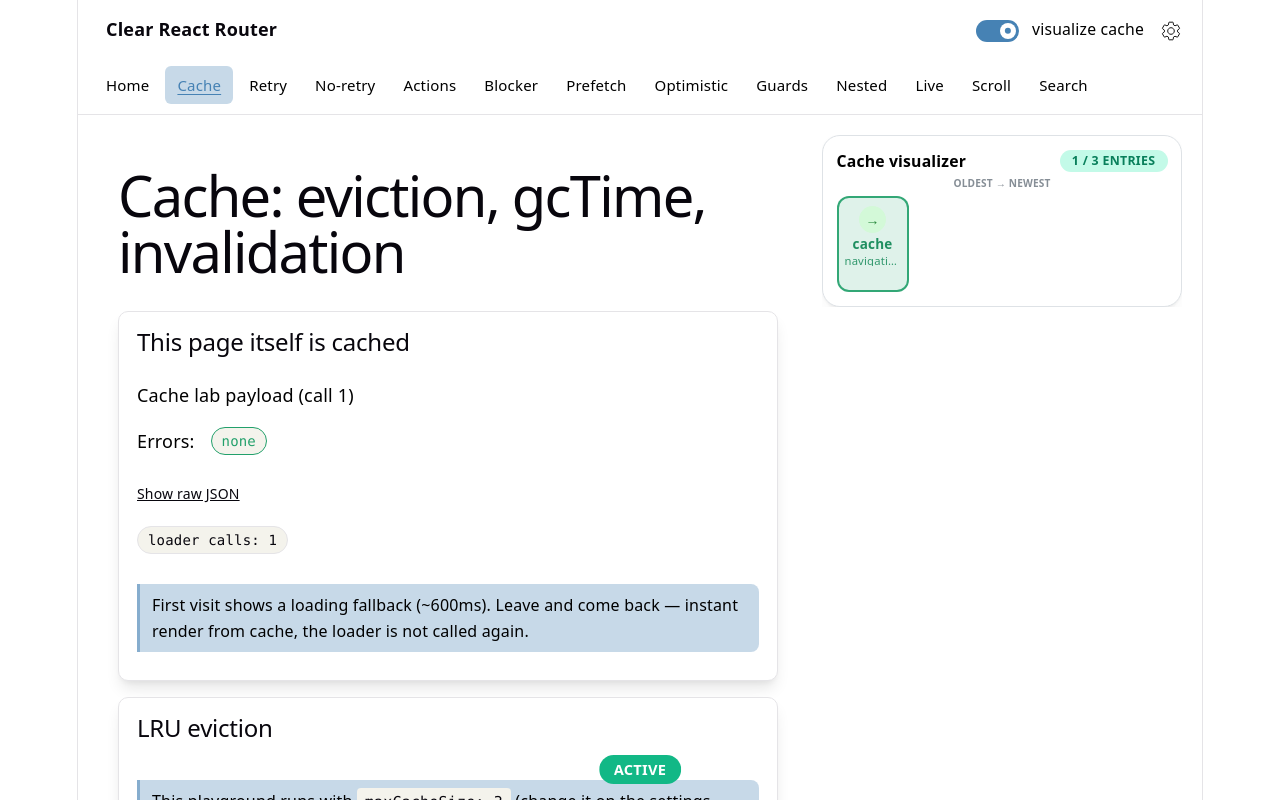
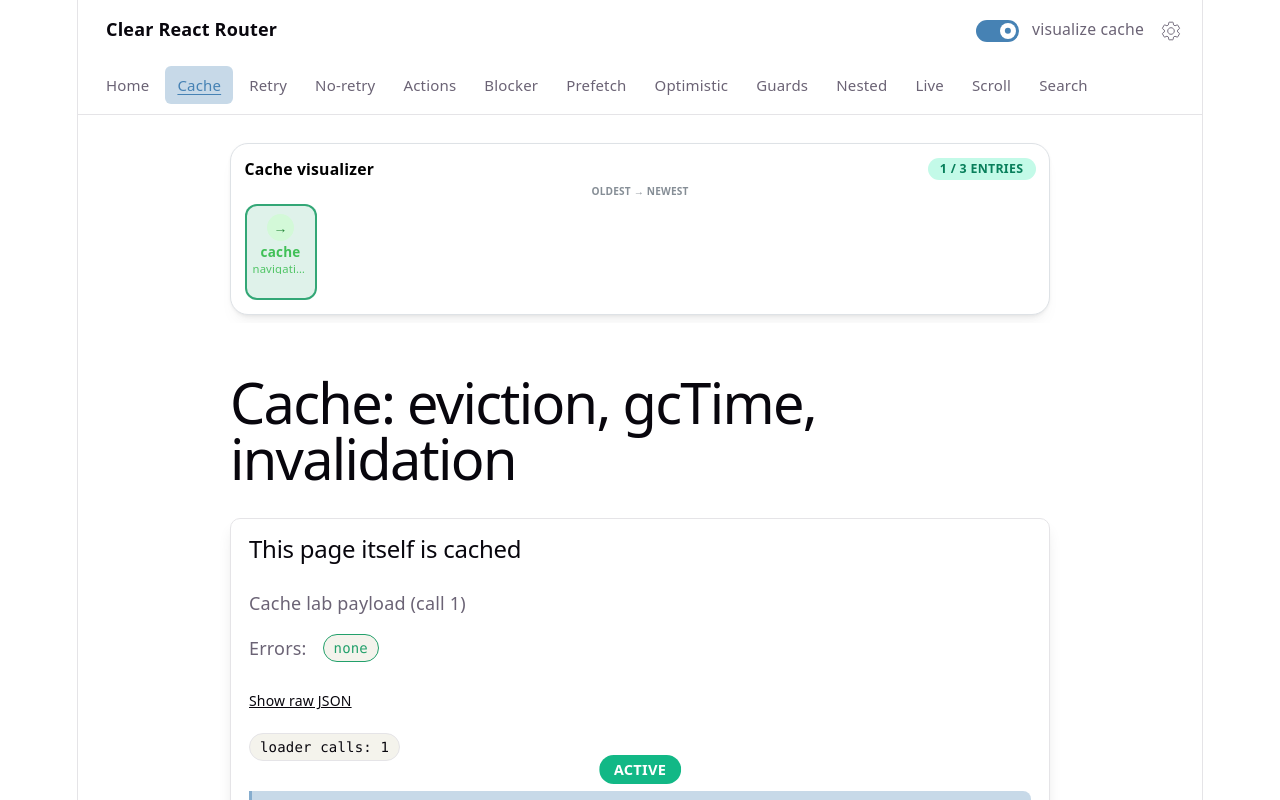
Before and after one commit to AndrewBubnov/clear-react-router, a React (Vite) app: page /playground/cache in a window 1280 px wide. Shown: the top 800 px of the page. Built offline with nearby package versions, Linux system fonts and the light colour scheme.

Commit message:
Fix playground's dark theme

```diff
--- a/src/App.tsx
+++ b/src/App.tsx
@@ -1,5 +1,5 @@
 import { AnimatePresence, motion } from 'motion/react';
-import { Badge, MantineProvider, createTheme } from '@mantine/core';
+import { Badge, MantineProvider, createTheme, type MantineTheme } from '@mantine/core';
 import { useMediaQuery } from '@mantine/hooks';
 import { Router, useRouteStatus, type Status as RouteStatus } from './playground/clear-router';
 import { CacheVisualizer } from './playground/CacheVisualizer';
@@ -12,7 +12,6 @@ import './playground/playground.css';
 const Shell = () => {
 	const { isAnimated, animationDuration, maxCacheSize, defaultPrefetch, minLoaderDuration, showCacheVisualizer } =
 		usePlaygroundSettings();
-	const isWide = useMediaQuery('(min-width: 1280px)');
 	const reduceMotion = useMediaQuery('(prefers-reduced-motion: reduce)');
 	return (
 		<div>
@@ -30,7 +29,6 @@ const Shell = () => {
 								transition: reduceMotion
 									? { duration: 0 }
 									: {
-											delay: isWide ? 0.2 : 0,
 											type: 'spring',
 											stiffness: 400,
 											damping: 28,
@@ -47,7 +45,6 @@ const Shell = () => {
 						</motion.div>
 					)}
 				</AnimatePresence>
-				<div className="pg-main">
 				<Router
 					routes={playgroundRoutes}
 					isAnimated={isAnimated}
@@ -56,7 +53,6 @@ const Shell = () => {
 					defaultPrefetch={defaultPrefetch === 'auto' ? undefined : defaultPrefetch}
 					defaultMinLoaderDuration={minLoaderDuration}
 				/>
-				</div>
 			</div>
 		</div>
 	);
@@ -99,9 +95,16 @@ const theme = createTheme({
 	},
 });
 
+const cssVariablesResolver = (t: MantineTheme) => ({
+	variables: {},
+	light: {},
+	// Mantine's light variant paints text with shade 0 (near-white) in dark mode; use the mid shade instead.
+	dark: { '--mantine-color-steelblue-light-color': t.colors.steelblue[4] },
+});
+
 const App = () => {
 	return (
-		<MantineProvider theme={theme}>
+		<MantineProvider theme={theme} defaultColorScheme="auto" cssVariablesResolver={cssVariablesResolver}>
 			<PlaygroundSettingsProvider>
 				<Shell />
 				<Status />
--- a/src/index.css
+++ b/src/index.css
@@ -14,18 +14,28 @@
   --sans: system-ui, 'Segoe UI', Roboto, sans-serif;
   --heading: system-ui, 'Segoe UI', Roboto, sans-serif;
   --mono: ui-monospace, Consolas, monospace;
+
+  --app-width: 1126px;
+  --content-width: 860px;
+  --page-gutter: 20px;
+
+  --fs-base: clamp(16px, 1.56vw, 18px);
+  --fs-h1: clamp(36px, 7.8vw - 44px, 56px);
+  --fs-h2: clamp(20px, 1.56vw + 4px, 24px);
+  --space-h1: clamp(20px, 4.7vw - 28px, 32px);
+
   a {
     color: currentColor;
     text-decoration: none;
   }
   .active-link {
     text-decoration: underline;
-    color: #4682b4;
+    color: var(--accent);
   }
   .pending-link {
     opacity: 0.5;
   }
-  font: 18px/145% var(--sans);
+  font: var(--fs-base)/145% var(--sans);
   letter-spacing: 0.18px;
   color-scheme: light dark;
   color: var(--text);
@@ -34,10 +44,6 @@
   text-rendering: optimizeLegibility;
   -webkit-font-smoothing: antialiased;
   -moz-osx-font-smoothing: grayscale;
-
-  @media (max-width: 1024px) {
-    font-size: 16px;
-  }
 }
 
 @media (prefers-color-scheme: dark) {
@@ -60,7 +66,7 @@
 }
 
 #root {
-  width: 1126px;
+  width: var(--app-width);
   max-width: 100%;
   margin: 0 auto;
   text-align: center;
@@ -73,6 +79,9 @@
 
 body {
   margin: 0;
+  /* Our palette drives the page shell in both schemes; keep Mantine's baseline from overriding it. */
+  background: var(--bg);
+  color: var(--text);
   /* Mantine's layered baseline sets font-family/line-height on body; inherit keeps our :root typography. */
   font: inherit;
 }
@@ -85,22 +94,15 @@ h2 {
 }
 
 h1 {
-  font-size: 56px;
+  font-size: var(--fs-h1);
   letter-spacing: -1.68px;
-  margin: 32px 0;
-  @media (max-width: 1024px) {
-    font-size: 36px;
-    margin: 20px 0;
-  }
+  margin: var(--space-h1) 0;
 }
 h2 {
-  font-size: 24px;
+  font-size: var(--fs-h2);
   line-height: 118%;
   letter-spacing: -0.24px;
   margin: 0 0 8px;
-  @media (max-width: 1024px) {
-    font-size: 20px;
-  }
 }
 p {
   margin: 0;
--- a/src/playground/CacheVisualizer.tsx
+++ b/src/playground/CacheVisualizer.tsx
@@ -11,7 +11,6 @@ const REASON = {
 	navigation: {
 		bg: 'rgba(34,160,107,0.14)',
 		border: 'rgba(34,160,107,0.9)',
-		color: '#1f8f60',
 		theme: 'green',
 		icon: '→',
 		label: 'navigation',
@@ -19,7 +18,6 @@ const REASON = {
 	prefetch: {
 		bg: 'rgba(112,72,232,0.14)',
 		border: 'rgba(112,72,232,0.9)',
-		color: '#6741d9',
 		theme: 'violet',
 		icon: '↯',
 		label: 'prefetch',
@@ -27,7 +25,6 @@ const REASON = {
 	invalidate: {
 		bg: 'rgba(217,72,15,0.13)',
 		border: 'rgba(217,72,15,0.9)',
-		color: '#c2410c',
 		theme: 'orange',
 		icon: '↻',
 		label: 'invalidate',
@@ -35,7 +32,6 @@ const REASON = {
 	polling: {
 		bg: 'rgba(51,112,180,0.12)',
 		border: 'rgba(51,112,180,0.9)',
-		color: '#3370b4',
 		theme: 'blue',
 		icon: '⟳',
 		label: 'polling',
@@ -86,10 +82,10 @@ const CacheCard = ({ item, now }: { item: DisplayItem; now: number }) => {
 			<ThemeIcon size={24} radius="xl" variant="light" color={style.theme}>
 				<span style={{ fontSize: 14, lineHeight: 1 }}>{style.icon}</span>
 			</ThemeIcon>
-			<Text size="xs" fw={700} truncate style={{ maxWidth: '100%', color: style.color }}>
+			<Text size="xs" fw={700} truncate style={{ maxWidth: '100%' }} c={style.theme}>
 				{shortLabel(entry.path)}
 			</Text>
-			<Text size="10px" truncate style={{ maxWidth: '100%', color: style.color, opacity: 0.9 }}>
+			<Text size="10px" truncate style={{ maxWidth: '100%', opacity: 0.9 }} c={style.theme}>
 				{style.label}
 			</Text>
 			{progress !== undefined && remaining !== undefined && (
--- a/src/playground/SettingsPage.tsx
+++ b/src/playground/SettingsPage.tsx
@@ -156,7 +156,7 @@ const SettingsPage = () => {
 					navigation, active and pending states in all three.
 				</p>
 			</div>
-			<div className="pg-card pg-card-short">
+			<div className="pg-card">
 				<h2>Min loader duration</h2>
 				<div className="pg-row pg-settings-loader-wrap">
 					<div className="pg-row">
@@ -181,7 +181,7 @@ const SettingsPage = () => {
 					blinks. Try a high value and navigate to a fast route: the spinner above previews the delay.
 				</p>
 			</div>
-			<div className="pg-card pg-card-short">
+			<div className="pg-card">
 				<h2>Show status badge</h2>
 				<div className="pg-row">
 					<Switch
--- a/src/playground/playground.css
+++ b/src/playground/playground.css
@@ -1,7 +1,7 @@
 .pg-wrap {
-	max-width: 860px;
+	max-width: var(--content-width);
 	margin: 0 auto;
-	padding: 20px 20px 64px;
+	padding: var(--page-gutter) var(--page-gutter) 64px;
 	text-align: left;
 	perspective: 1000px;
 }
@@ -22,12 +22,6 @@
 	font-size: 15px;
 }
 
-@media (hover: hover) {
-	.pg-nav-link:hover {
-		background: var(--accent-bg);
-	}
-}
-
 .pg-brand {
 	font-weight: 600;
 	color: var(--text-h);
@@ -45,7 +39,6 @@
 	margin: 16px 0;
 	background: var(--bg);
 	box-shadow: var(--shadow);
-	min-height: 185px;
 }
 
 .pg-card-home {
@@ -57,10 +50,6 @@
 .pg-card-home:hover {
 	transform: translateY(-1px) translateZ(40px);
 	box-shadow: 0 20px 30px rgba(0, 0, 0, 0.15);
-}
-
-.pg-card-short {
-	min-height: 85px;
 }
 
 .pg-settings-grid {
@@ -256,7 +245,7 @@
 	border: 1px solid var(--border);
 	background: var(--bg);
 	color: var(--text-h);
-	width: 300px;
+	width: min(300px, 100%);
 }
 
 .pg-feed {
@@ -322,7 +311,7 @@
 }
 
 .pg-wrap a {
-	color: steelblue;
+	color: var(--accent);
 	text-decoration: underline;
 	text-underline-offset: 3px;
 	transition: color ease-in-out 0.4s;
@@ -342,16 +331,6 @@
 	justify-content: space-between;
 }
 
-@media (hover: hover) {
-	.pg-wrap a:hover {
-		color: darkslateblue;
-	}
-}
-
-.pg-wrap a.active-link {
-	color: steelblue;
-}
-
 .pg-wrap a.pg-card-link {
 	color: inherit;
 	text-decoration: none;
@@ -367,18 +346,11 @@
 }
 
 .pg-radio input[type='radio'] {
-	accent-color: steelblue;
+	accent-color: var(--accent);
 	width: 1rem;
 	height: 1rem;
 	margin: 0;
 	cursor: pointer;
-}
-
-@media (hover: hover) {
-	.pg-wrap a.pg-card-link:hover {
-		color: inherit;
-		text-decoration: none;
-	}
 }
 
 .pg-home-grid {
@@ -405,7 +377,7 @@
 
 .pg-nav .active-link {
 	text-decoration: underline;
-	color: steelblue;
+	color: var(--accent);
 	background: var(--accent-bg);
 	text-underline-offset: 3px;
 }
@@ -431,46 +403,22 @@
 }
 
 .pg-gear-link[aria-current='page'] {
-	color: steelblue;
+	color: var(--accent);
 }
 .pg-gear-link[aria-current='page'] svg {
-	fill: steelblue;
-	stroke: steelblue;
+	fill: var(--accent);
+	stroke: var(--accent);
 }
 
 .pg-gear-link:focus-visible {
-	outline: 2px solid steelblue;
+	outline: 2px solid var(--accent);
 	outline-offset: 2px;
-}
-
-@media (hover: hover) {
-	.pg-gear-link:hover {
-		background: var(--accent-bg);
-	}
 }
 
 .pg-gear {
 	display: block;
 	width: 22px;
 	height: 22px;
-}
-
-@media (width <= 1024px) {
-	.pg-card {
-		min-height: 165px;
-	}
-	.pg-card-short {
-		min-height: 85px;
-	}
-}
-
-@media (width <= 600px) {
-	.pg-wrap {
-		padding-top: 0;
-	}
-	.pg-input {
-		width: 100%;
-	}
 }
 
 h1 {
@@ -497,67 +445,34 @@ h1 {
 }
 
 .pg-layout-bar {
-	max-width: 860px;
-	margin: 20px auto 0;
-	padding-inline: 20px;
-}
-
-.pg-content {
-	display: contents;
+	max-width: var(--content-width);
+	margin: var(--page-gutter) auto 0;
+	padding-inline: var(--page-gutter);
 }
 
 .pg-cache-viz {
 	position: sticky;
 	top: 0;
 	z-index: 20;
-	max-width: 860px;
-	margin: 20px auto 0;
-	padding: 8px 20px;
+	max-width: var(--content-width);
+	margin: var(--page-gutter) auto 0;
+	padding: 8px var(--page-gutter);
 	background: var(--bg);
 	overflow: hidden;
 }
 
-@media (width >= 1280px) {
-	.pg-content {
-		display: grid;
-		grid-template-columns: minmax(0, 860px) 0px;
-		justify-content: center;
-		align-items: start;
-		gap: 0;
-		padding-inline: 20px;
-		overflow-x: clip;
-		transition:
-			grid-template-columns 0.2s ease,
-			gap 0.2s ease;
+@media (hover: hover) {
+	.pg-nav-link:hover {
+		background: var(--accent-bg);
 	}
-
-	.pg-content:has(> .pg-cache-viz) {
-		grid-template-columns: minmax(0, 860px) 360px;
-		gap: 24px;
+	.pg-wrap a:hover {
+		color: darkslateblue;
 	}
-
-	.pg-content > .pg-cache-viz {
-		grid-column: 2;
-		grid-row: 1;
-		position: sticky;
-		top: 84px;
-		width: 360px;
-		max-width: none;
-		max-height: calc(100vh - 104px);
-		overflow-y: auto;
-		margin: 20px 0 0;
-		padding: 0;
-		background: transparent;
+	.pg-wrap a.pg-card-link:hover {
+		color: inherit;
+		text-decoration: none;
 	}
-
-	.pg-content > .pg-main {
-		grid-column: 1;
-		grid-row: 1;
+	.pg-gear-link:hover {
+		background: var(--accent-bg);
 	}
 }
-
-@media (prefers-reduced-motion: reduce) {
-	.pg-content {
-		transition: none;
-	}
-}
```
Lines whose indentation alone changed are shown as unchanged.
